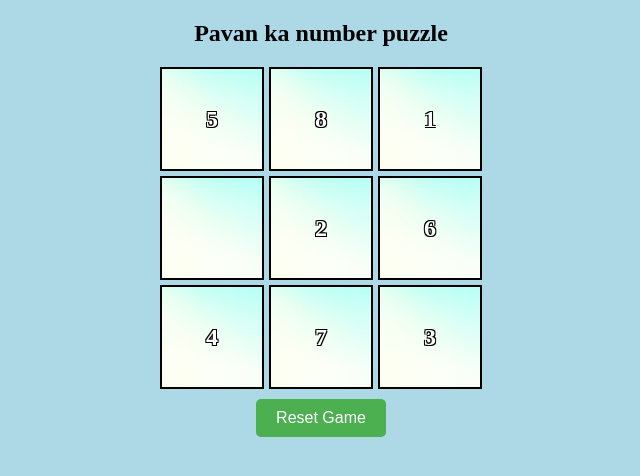
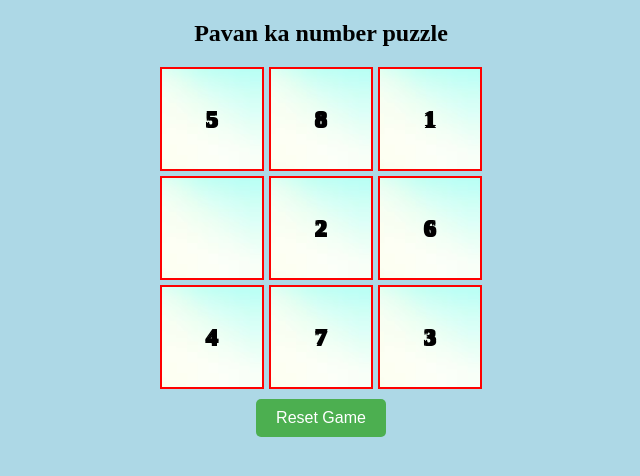
Before and after one commit to pavansai9911/Sliding-Puzzle, a plain HTML site: page index.html in a window 1280 px wide. Shown: the whole page, without its empty margins (319-959 px from the left). Drawn offline with Linux system fonts and the light colour scheme.

Commit message:
Update style.css
Chane number colour to black

```diff
--- a/style.css
+++ b/style.css
@@ -33,8 +33,8 @@ body {
     background-image: url('bg1.png');
     background-size: cover;
     cursor: pointer;
-    border: 2px solid black; /* Add black border to puzzle pieces */
-    color: white;
+    border: 2px solid red; /* Add black border to puzzle pieces */
+    color: black;
     text-shadow: -1px -1px 0 #000, 1px -1px 0 #000, -1px 1px 0 #000, 1px 1px 0 #000; /* Add black stroke & saving */
 }
 
```
